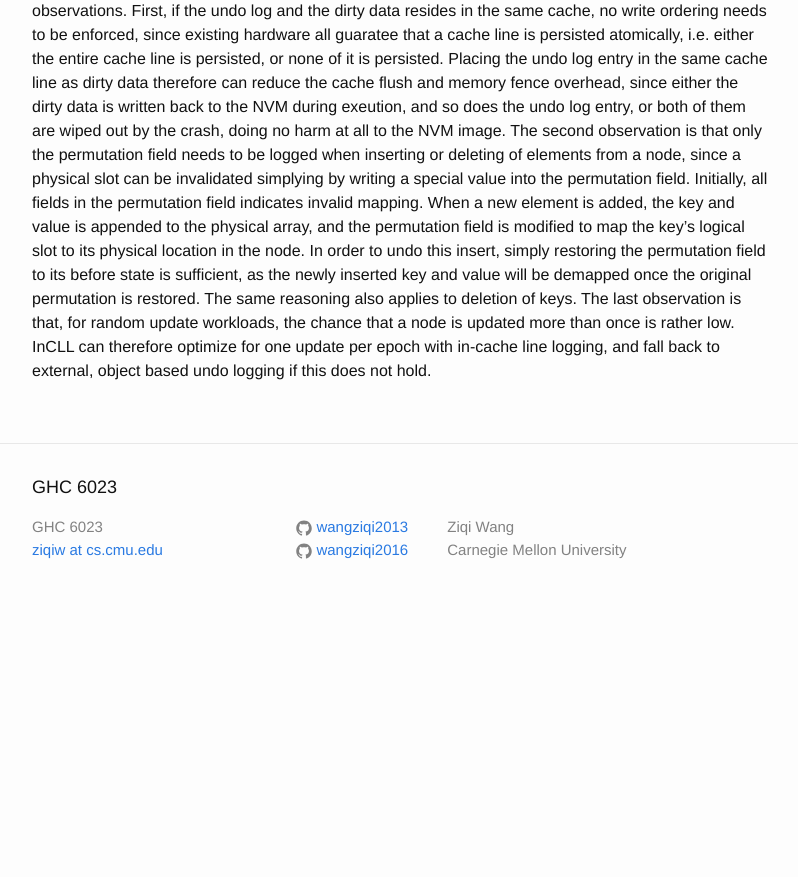
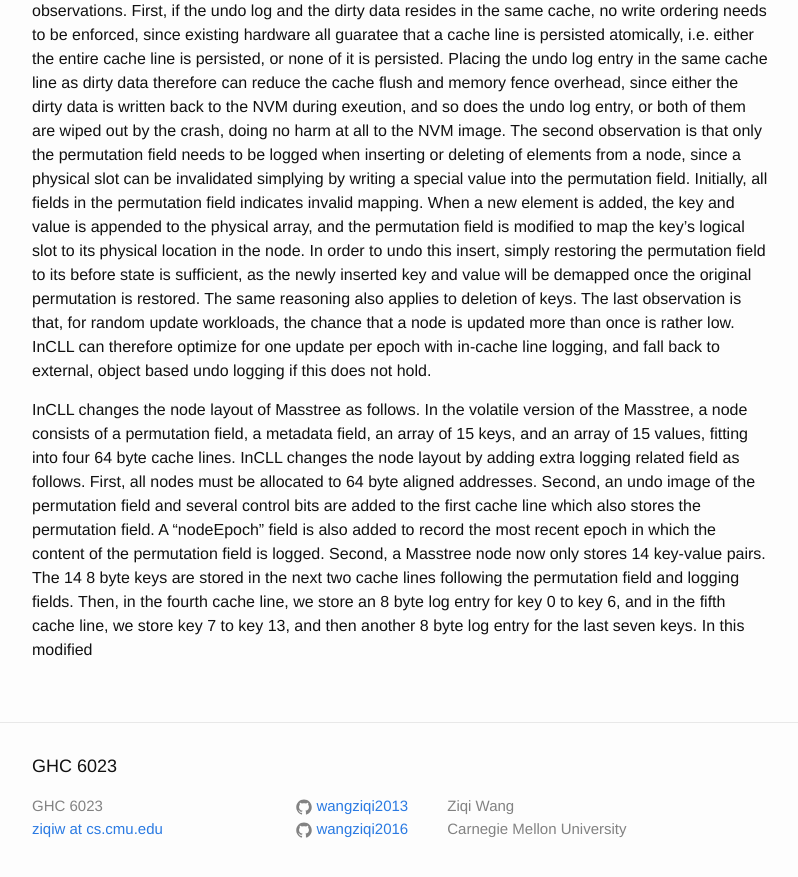
Before and after one commit to wangziqi2013/wangziqi2013.github.io, a Jekyll site: the page built from _posts/2019-10-22-incll.markdown, in a window 1280 px wide and 900 px high, scrolled down 1477 px. Shown: the top 877 px of the window, without its empty margins (238-1036 px from the left). Built offline with Jekyll 4.4.1, drawn with Linux system fonts in a browser that asks for light colours; before the commit the page ends 2098 px from its top, so only the background shows below that.

Commit message:
Adding mode layout

```diff
--- a/_posts/2019-10-22-incll.markdown
+++ b/_posts/2019-10-22-incll.markdown
@@ -65,3 +65,13 @@ and value will be demapped once the original permutation is restored. The same r
 The last observation is that, for random update workloads, the chance that a node is updated more than once is rather low.
 InCLL can therefore optimize for one update per epoch with in-cache line logging, and fall back to external, object based
 undo logging if this does not hold.
+
+InCLL changes the node layout of Masstree as follows. In the volatile version of the Masstree, a node consists of a permutation
+field, a metadata field, an array of 15 keys, and an array of 15 values, fitting into four 64 byte cache lines. InCLL changes
+the node layout by adding extra logging related field as follows. First, all nodes must be allocated to 64 byte aligned
+addresses. Second, an undo image of the permutation field and several control bits are added to the first cache line which
+also stores the permutation field. A "nodeEpoch" field is also added to record the most recent epoch in which the content
+of the permutation field is logged. Second, a Masstree node now only stores 14 key-value pairs. The 14 8 byte keys are
+stored in the next two cache lines following the permutation field and logging fields. Then, in the fourth cache line, we
+store an 8 byte log entry for key 0 to key 6, and in the fifth cache line, we store key 7 to key 13, and then another 8
+byte log entry for the last seven keys. In this modified
```
